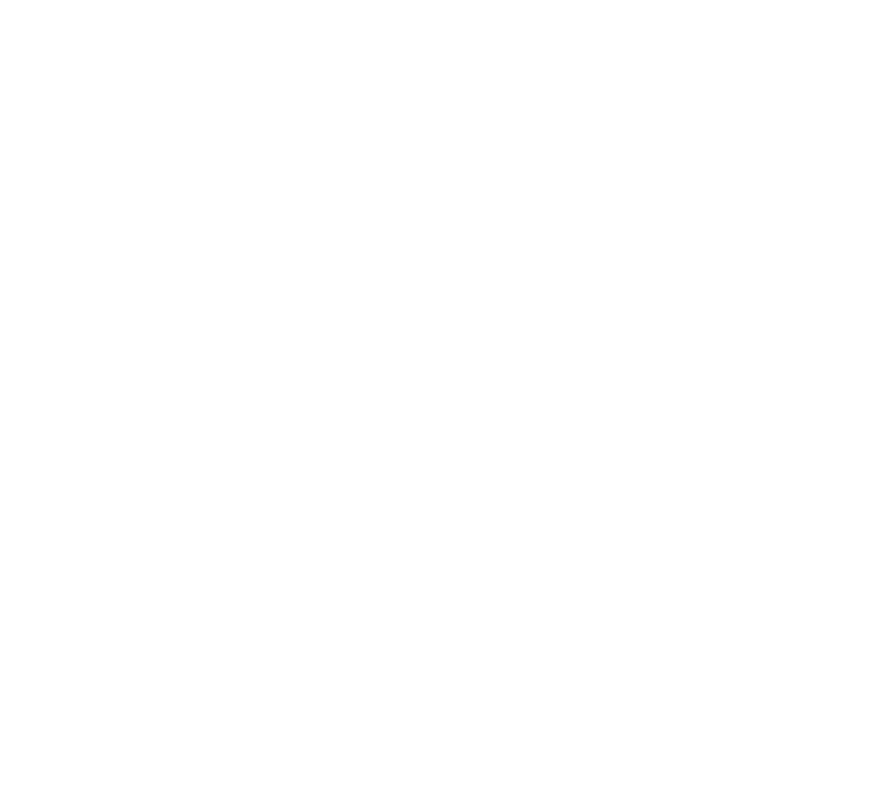
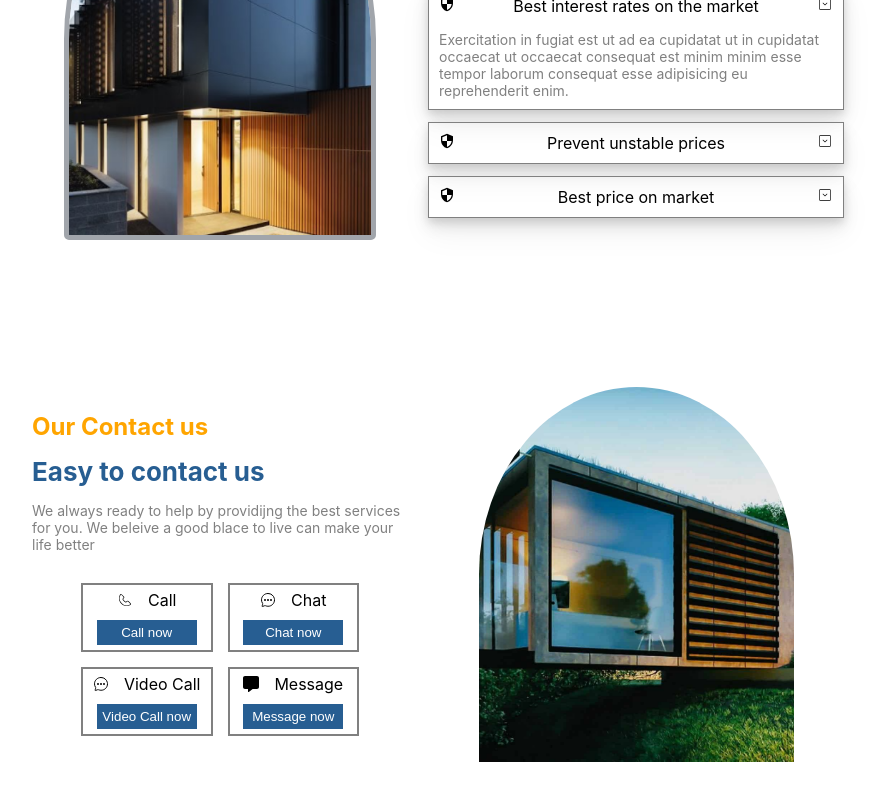
Before and after one commit to Paul2000-2000/RealEstate, a React (Create React App) app: page / in a window 1280 px wide. Shown: the part 1630-2430 px from the top of the page, without its empty margins (212-1092 px from the left). Before the commit the page ends 1663 px from the top, so only its background shows below. Built offline with nearby package versions, Linux system fonts and the light colour scheme.

Commit message:
finish contact

```diff
--- a/src/App.js
+++ b/src/App.js
@@ -1,3 +1,4 @@
+import Contact from "./views/Contact/Contact";
 import Hero from "./views/Hero/Hero";
 import Residencies from "./views/Residencies/Residencies";
 import Value from "./views/Value/Value";
@@ -8,6 +9,7 @@
       <Hero />
       <Residencies />
       <Value />
+      <Contact />
     </div>
   );
 }
--- /dev/null
+++ b/src/views/Contact/Contact.css
@@ -0,0 +1,137 @@
+.contact{
+    height: 65vh;
+   margin-top: 15px;
+}
+
+.contact-content{
+    height: 100%;
+    margin: 0 auto;
+    max-width: 65%;
+    align-items: center;
+    justify-content: center;
+    display: flex;
+}
+
+
+.contact-left{
+
+    width: 50%;
+    padding: 20px;
+    display: flex;
+    flex-direction: column;
+    gap: 15px;
+}
+
+
+.contact-left-firsth{
+    font-size: 24px;
+    color: orange;
+
+}
+
+.contact-left-secondh{
+    font-size: 26px;
+    color: #275e92;
+}
+
+.contact-left-desc{
+    color: grey;
+    font-size: 14px;
+    margin-bottom: 15px;
+}
+
+.contact-left-contact{
+    display: flex;
+    flex-wrap: wrap;
+    align-items: center;
+    justify-content: center;
+    gap: 15px;
+
+}
+
+.contact-left-contact-div{
+    width: 35%;
+    border: solid 2px grey;
+    padding: 5px;
+    display: flex;
+    flex-direction: column;
+    gap: 10px;
+    align-items: center;
+}
+
+.contact-left-contact-div-tho{
+    display: flex;
+    gap:15px;
+    align-items: center;
+}
+
+.contact-left-contact-div-but{
+    width: 85%;
+    height: 25px;
+    color: white;
+    background-color: #275e92;
+    border: none;
+}
+
+.contact-right{
+    width: 50%;
+
+    display: flex;
+    justify-content: center;
+    align-items: center;
+}
+
+
+.contact-right-img{
+    height: 375px;
+    width: 315px;
+    object-fit: cover;
+    border-radius: 50% 50% 0 0;
+}
+
+@media screen  and (max-width:1250px){
+
+    .contact{
+        height: auto;
+    }
+
+    .contact-content{
+        max-width: 80%;
+        flex-direction: column;
+    }
+
+    .contact-left{
+        width: 100%;
+    }
+
+    .contact-left-contact-div{
+        width: 35%;
+
+    }
+
+}
+
+
+@media screen  and (max-width:768px){
+    .contact-left-contact-div{
+        width: 45%;
+
+    }
+}
+
+@media screen  and (max-width:450px){
+    .contact-left-contact{
+        flex-direction: column;
+    }
+
+
+    .contact-left-contact-div{
+        width: 75%;
+
+    }
+
+    .contact-right-img{
+        height: 300px;
+        width: 250px;
+    }
+}
--- /dev/null
+++ b/src/views/Contact/Contact.js
@@ -0,0 +1,62 @@
+import React from "react";
+import "./Contact.css";
+import { CiPhone } from "react-icons/ci";
+import { IoChatbubbleEllipsesOutline } from "react-icons/io5";
+import { FaMessage } from "react-icons/fa6";
+import ContactImage from "../../assests/contactiamge.jpg";
+
+const Contact = () => {
+  return (
+    <div className="contact">
+      <div className="contact-content">
+        <div className="contact-left">
+          <h2 className="contact-left-firsth">Our Contact us</h2>
+          <h2 className="contact-left-secondh">Easy to contact us</h2>
+          <p className="contact-left-desc">
+            We always ready to help by providijng the best services for you. We
+            beleive a good blace to live can make your life better
+          </p>
+          <div className="contact-left-contact">
+            <div className="contact-left-contact-div">
+              <div className="contact-left-contact-div-tho">
+                <CiPhone />
+                <p>Call</p>
+              </div>
+              <button className="contact-left-contact-div-but">Call now</button>
+            </div>
+            <div className="contact-left-contact-div">
+              <div className="contact-left-contact-div-tho">
+                <IoChatbubbleEllipsesOutline />
+                <p>Chat</p>
+              </div>
+              <button className="contact-left-contact-div-but">Chat now</button>
+            </div>
+            <div className="contact-left-contact-div">
+              <div className="contact-left-contact-div-tho">
+                <IoChatbubbleEllipsesOutline />
+                <p>Video Call</p>
+              </div>
+              <button className="contact-left-contact-div-but">
+                Video Call now
+              </button>
+            </div>
+            <div className="contact-left-contact-div">
+              <div className="contact-left-contact-div-tho">
+                <FaMessage />
+                <p>Message</p>
+              </div>
+              <button className="contact-left-contact-div-but">
+                Message now
+              </button>
+            </div>
+          </div>
+        </div>
+        <div className="contact-right">
+          <img src={ContactImage} alt="" className="contact-right-img" />
+        </div>
+      </div>
+    </div>
+  );
+};
+
+export default Contact;
--- a/src/views/Hero/Hero.css
+++ b/src/views/Hero/Hero.css
@@ -199,7 +199,7 @@
     }
 
     .hero-right-img {
-        height: 85%; /* Ensures the image fits within the section */
+        height: 85%;
         width: 95%;
         object-fit: cover;
         border-radius: 85% 85% 0px 0px;
--- a/src/views/Residencies/Residencies.css
+++ b/src/views/Residencies/Residencies.css
@@ -45,10 +45,11 @@
 }
 
 
-@media screen  and (max-width:1450px){
+@media screen  and (max-width:1250px){
 
     .residencies-content{
         max-width: 80%;
+
     }
 
 }
--- a/src/views/Value/Value.css
+++ b/src/views/Value/Value.css
@@ -71,7 +71,11 @@
     margin-top: 15px;
 }
 
-@media screen and (max-width: 1235px) {
+@media screen and (max-width: 1255px) {
+
+    .value{
+        height: auto;
+    }
 
     .value-content{
         flex-direction: column;
```
Also changed, not shown: src/assests/contactiamge.jpg (added).
